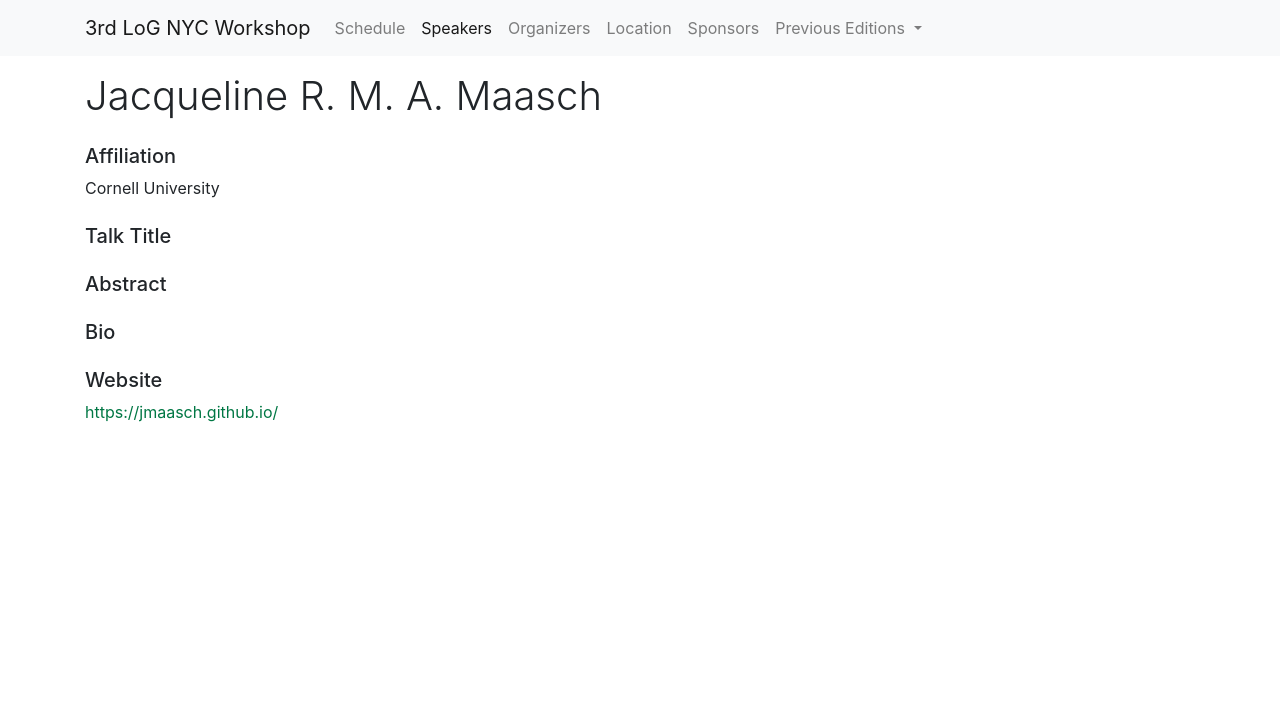
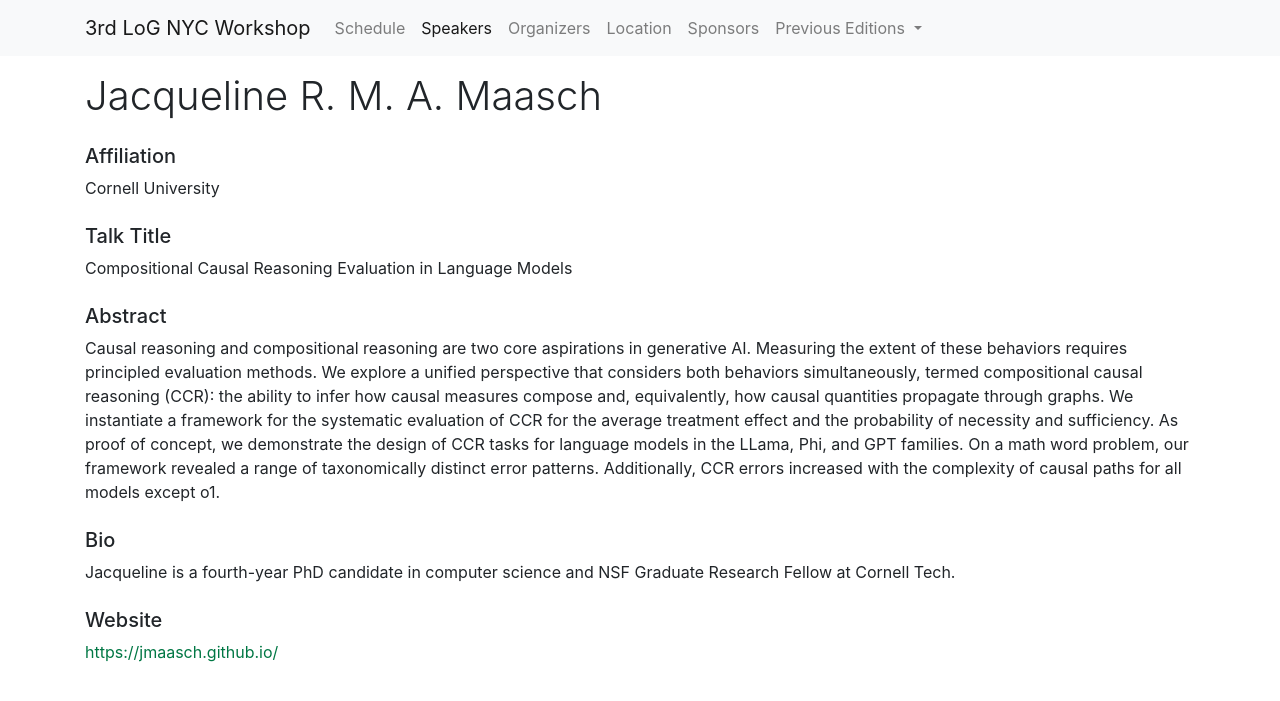
Before and after one commit to log-nyc/log-nyc.github.io, a Jekyll site: the page built from _speakers/maasch.md, in a window 1280 px wide. Shown: the top 701 px of the page. Built offline with Jekyll 4.4.1, drawn with Linux system fonts in a browser that asks for light colours.

Commit message:
jmaasch bio

```diff
--- a/_speakers/maasch.md
+++ b/_speakers/maasch.md
@@ -5,9 +5,9 @@ name: Jacqueline R. M. A. Maasch
 first_name: Jacqueline R. M. A.
 last_name: Maasch
 affiliation: Cornell University
-talk_title: ""
-abstract: ""
-bio: ""
+talk_title: "Compositional Causal Reasoning Evaluation in Language Models"
+abstract: "Causal reasoning and compositional reasoning are two core aspirations in generative AI. Measuring the extent of these behaviors requires principled evaluation methods. We explore a unified perspective that considers both behaviors simultaneously, termed compositional causal reasoning (CCR): the ability to infer how causal measures compose and, equivalently, how causal quantities propagate through graphs. We instantiate a framework for the systematic evaluation of CCR for the average treatment effect and the probability of necessity and sufficiency. As proof of concept, we demonstrate the design of CCR tasks for language models in the LLama, Phi, and GPT families. On a math word problem, our framework revealed a range of taxonomically distinct error patterns. Additionally, CCR errors increased with the complexity of causal paths for all models except o1."
+bio: "Jacqueline is a fourth-year PhD candidate in computer science and NSF Graduate Research Fellow at Cornell Tech."
 website: https://jmaasch.github.io/
 category: "Student Speaker"
 ---
```
Also changed, not shown: 1 other file.
